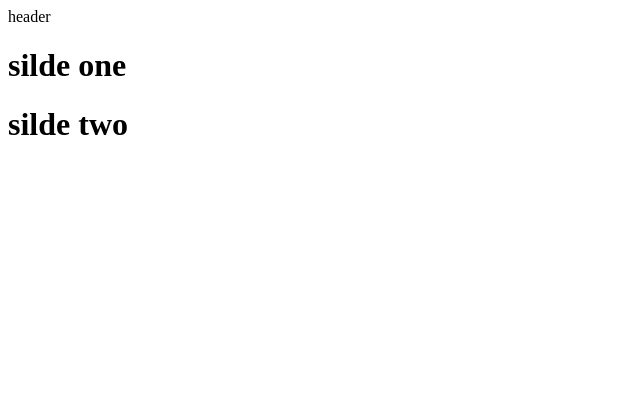
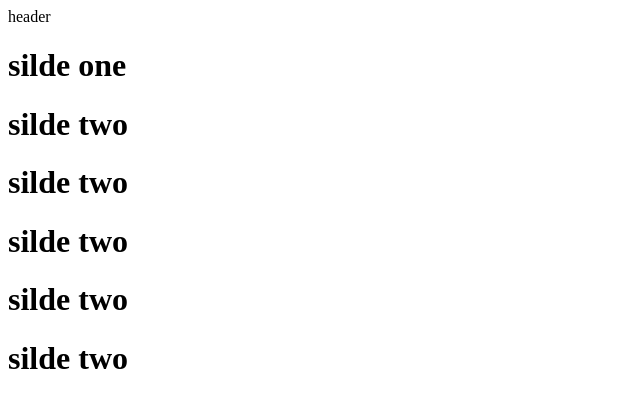
Before and after one commit to salah2918/git-project-one, a plain HTML site: page index.html in a window 1280 px wide. Shown: the whole page, without its empty margins (0-640 px from the left). Drawn offline with Linux system fonts and the light colour scheme.

Commit message:
update 1

```diff
--- a/index.html
+++ b/index.html
@@ -12,6 +12,10 @@
     <div class="slider">
         <h1>silde one</h1>
         <h1>silde two</h1>
+        <h1>silde two</h1>
+        <h1>silde two</h1>
+        <h1>silde two</h1>
+        <h1>silde two</h1>
     </div>
 
 </body>
```
